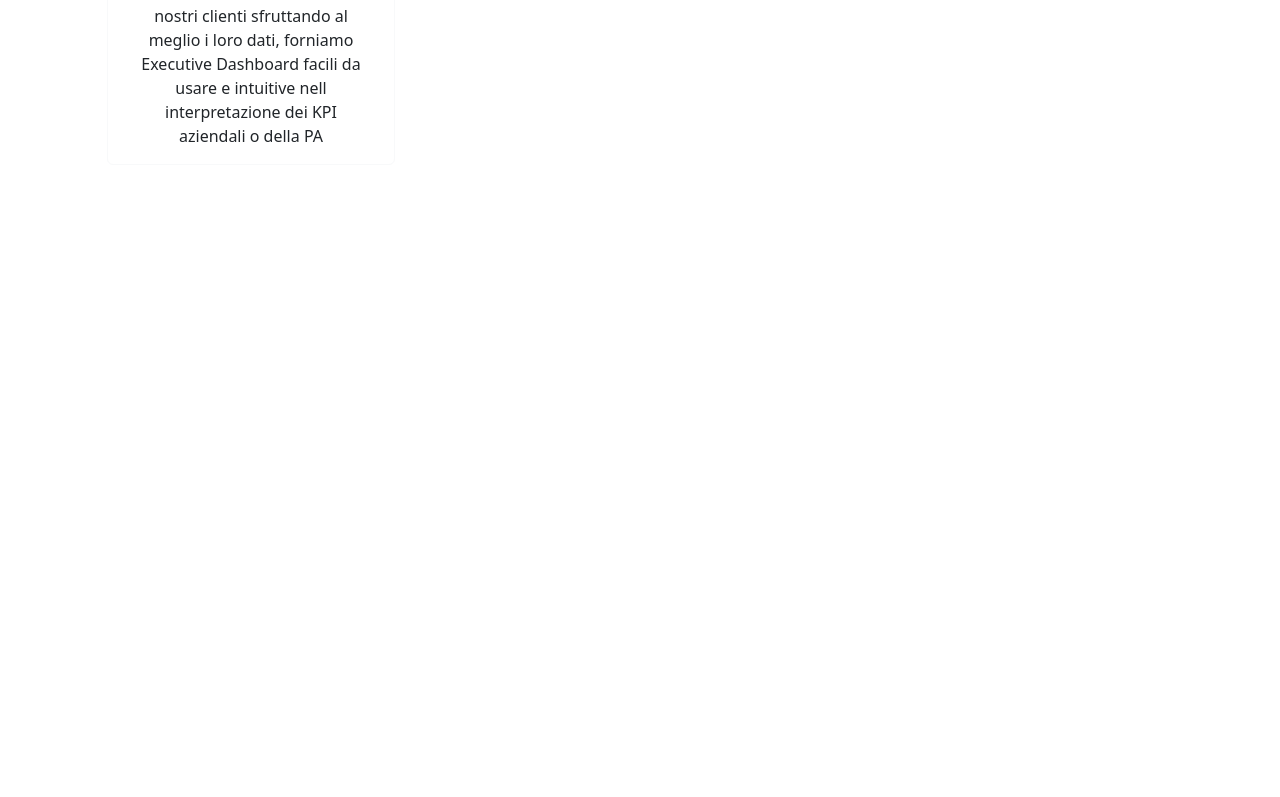
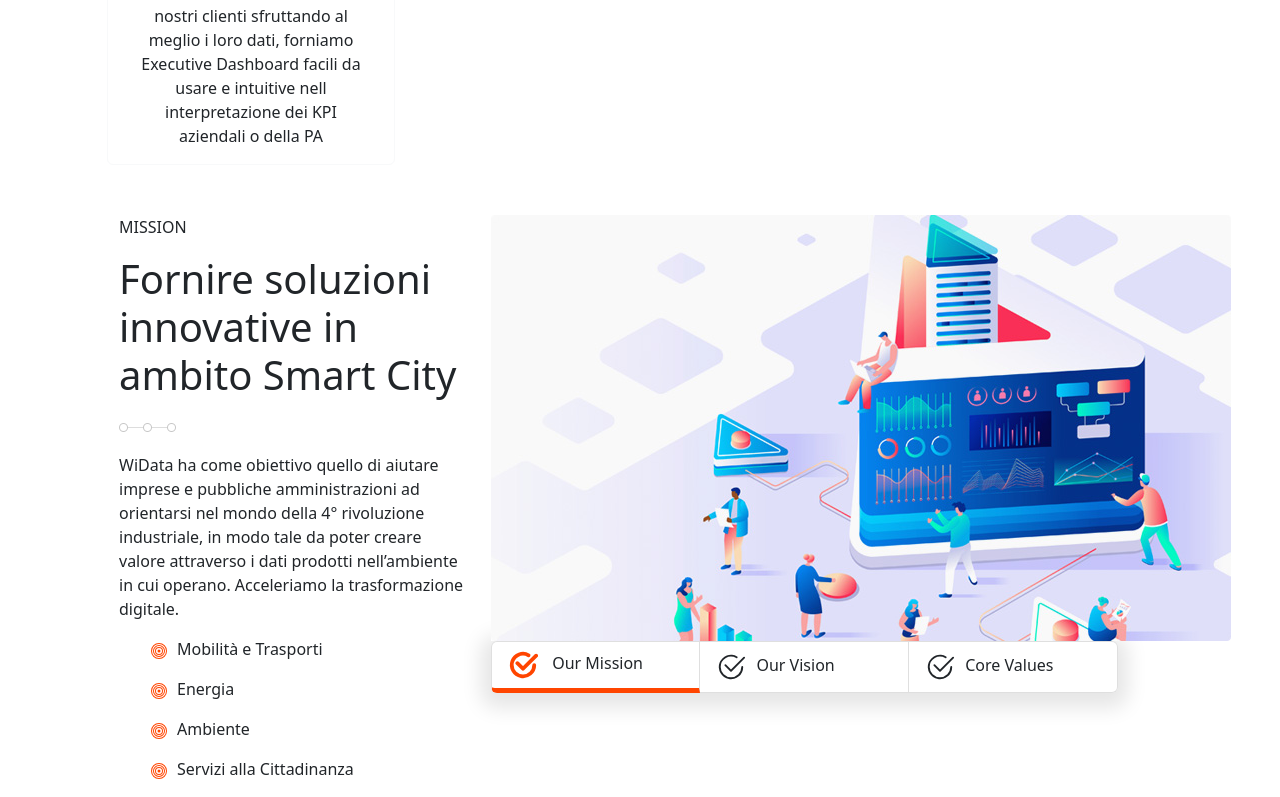
Before and after one commit to Secchi37/Dashboard-Meteo, a React (Create React App) app: page / in a window 1280 px wide. Shown: the part 1526-2323 px from the top of the page. Before the commit the page ends 1691 px from the top, so only its background shows below. Built offline with nearby package versions, Linux system fonts and the light colour scheme.

Commit message:
BoxVocation component

```diff
--- /dev/null
+++ b/src/DATA/DataVocation.js
@@ -0,0 +1,17 @@
+export const vocation = ['Our Mission', 'Our Vision', 'Core Values'];
+
+export const mission = [{
+    title: ['MISSION'], header: ['Fornire soluzioni innovative in ambito Smart City'],
+    text: ['WiData ha come obiettivo quello di aiutare imprese e pubbliche amministrazioni ad orientarsi nel mondo della 4° rivoluzione industriale, in modo tale da poter creare valore attraverso i dati prodotti nell’ambiente in cui operano. Acceleriamo la trasformazione digitale.'],
+    punti: ['Mobilità e Trasporti', 'Energia', 'Ambiente', 'Servizi alla Cittadinanza']
+}];
+export const vision = [{
+    title: ['VISION'], header: ['Migliorare la qualità della vita dei Cittadini'],
+    text: ['I dati oggi creano nuove opportunità per le pubbliche amministrazioni, le aziende ed i singoli cittadini. WiData offre il supporto che serve con soluzioni innovative ad alto valore tecnologico, semplifica processi complessi, crea nuovi modelli di business. Per tutti, ovunque, adesso!'],
+    punti: ['']
+}];
+export const value = [{
+    title: ['VALORI'], header: ['In WiData ogni scelta è guidata da precisi valori aziendali.'],
+    text: ['Tutti i collaboratori e le collaboratrici hanno sempre un ruolo decisivo, crediamo fermamente nella condivisione dei principi aziendali.'],
+    punti: ['Centralità del Cliente', 'Qualità e innovazione', 'Spirito di Squadra', 'Apprendimento continuo', 'Sostenibilità e Responsabilità']
+}];
--- /dev/null
+++ b/src/components/BoxVocation.js
@@ -0,0 +1,116 @@
+import React, { useState } from "react";
+import { Container, Row, Col, Image, ListGroup } from "react-bootstrap";
+import { vocation } from "../DATA/DataVocation";
+import { mission } from "../DATA/DataVocation";
+import { vision } from "../DATA/DataVocation";
+import { value } from "../DATA/DataVocation";
+
+export default function BoxVocation() {
+    const [title, setTitle] = useState(mission[0].title);
+    const [header, setHeader] = useState(mission[0].header);
+    const [text, setText] = useState(mission[0].text);
+    const [punti, setPunti] = useState(mission[0].punti);
+    const [colorM, setColorM] = useState(true);
+    const [colorVi, setColorVi] = useState(false);
+    const [colorVa, setColorVa] = useState(false);
+
+    const changeText = (param) => {
+        switch (param) {
+            case 'mission': {
+                setTitle(mission[0].title);
+                setHeader(mission[0].header);
+                setText(mission[0].text);
+                setPunti(mission[0].punti);
+                setColorM(true);
+                setColorVi(false);
+                setColorVa(false);
+
+                break;
+            }
+            case 'vision': {
+                setTitle(vision[0].title);
+                setHeader(vision[0].header);
+                setText(vision[0].text);
+                setPunti(vision[0].punti);
+                setColorVi(true);
+                setColorVa(false);
+                setColorM(false);
+                break;
+            }
+            case 'value': {
+                setTitle(value[0].title);
+                setHeader(value[0].header);
+                setText(value[0].text);
+                setPunti(value[0].punti);
+                setColorVa(true);
+                setColorM(false);
+                setColorVi(false);
+                break;
+            }
+            default: {
+                setTitle(mission[0].title);
+                setHeader(mission[0].header);
+                setText(mission[0].text);
+                setPunti(mission[0].punti);
+                setColorM(true);
+                setColorVi(false);
+                setColorVa(false);
+            }
+        };
+    }
+
+
+    return (
+        <Container fluid style={{ marginTop: 50, marginLeft: 25 }}>
+            <Row>
+                <Col sm={4}>
+                    <p>{title}</p>
+                    <h1 style={{ marginBottom: 15 }}>{header}</h1>
+                    <Image
+                        // className="d-block mx-auto img-fluid"
+                        alt='alt' src={require("../img/icons/decor-1.png")} />
+                    <p style={{ marginTop: 15 }}>{text}</p>
+                    {punti.map((punti, index) => (
+                        <ul>{punti === '' ? null : <svg xmlns="http://www.w3.org/2000/svg" width="16" height="16" fill="orangered" class="bi bi-bullseye" viewBox="0 0 16 16">
+                            <path d="M8 15A7 7 0 1 1 8 1a7 7 0 0 1 0 14zm0 1A8 8 0 1 0 8 0a8 8 0 0 0 0 16z" />
+                            <path d="M8 13A5 5 0 1 1 8 3a5 5 0 0 1 0 10zm0 1A6 6 0 1 0 8 2a6 6 0 0 0 0 12z" />
+                            <path d="M8 11a3 3 0 1 1 0-6 3 3 0 0 1 0 6zm0 1a4 4 0 1 0 0-8 4 4 0 0 0 0 8z" />
+                            <path d="M9.5 8a1.5 1.5 0 1 1-3 0 1.5 1.5 0 0 1 3 0z" />
+                        </svg>}
+
+                            <il style={{ marginLeft: 10 }}>{punti}</il></ul>))}
+                </Col>
+                <Col sm={7} s>
+                    <Image alt="vocation" src={require("../img/background/video-1.jpg")} />
+                    <ListGroup horizontal style={{ boxShadow: ' 0px 5px 20px 10px rgba(0, 0, 0, 0.10)' }}>
+                        <ListGroup.Item action onClick={() => changeText('mission')} onMouseEnter={() => { setColorM(true) }} onMouseLeave={() => { title === mission[0].title ? setColorM(true) : setColorM(false) }}
+                            style={!colorM ? { borderBottonColor: 'currentColor' } : { borderBottomColor: 'orangered', borderBottomWidth: 5 }}>
+                            <svg xmlns="http://www.w3.org/2000/svg" width="30" height="30" fill={!colorM ? 'currentColor' : 'orangered'} stroke={!colorM ? null : 'orangered'} class="bi bi-check2-circle" viewBox="0 0 16 16">
+                                <path d="M2.5 8a5.5 5.5 0 0 1 8.25-4.764.5.5 0 0 0 .5-.866A6.5 6.5 0 1 0 14.5 8a.5.5 0 0 0-1 0 5.5 5.5 0 1 1-11 0z" />
+                                <path d="M15.354 3.354a.5.5 0 0 0-.708-.708L8 9.293 5.354 6.646a.5.5 0 1 0-.708.708l3 3a.5.5 0 0 0 .708 0l7-7z" />
+                            </svg>  <il style={{ marginLeft: 10 }}>{vocation[0]}</il>
+                        </ListGroup.Item>
+                        <ListGroup.Item action onClick={() => changeText('vision')} onMouseEnter={() => { setColorVi(true) }} onMouseLeave={() => { title === vision[0].title ? setColorVi(true) : setColorVi(false) }}
+                            style={!colorVi ? { borderBottonColor: 'currentColor' } : { borderBottomColor: 'orangered', borderBottomWidth: 5 }}>
+                            <svg xmlns="http://www.w3.org/2000/svg" width="30" height="30" fill={!colorVi ? 'currentColor' : 'orangered'} stroke={!colorVi ? null : 'orangered'} class="bi bi-check2-circle" viewBox="0 0 16 16">
+                                <path d="M2.5 8a5.5 5.5 0 0 1 8.25-4.764.5.5 0 0 0 .5-.866A6.5 6.5 0 1 0 14.5 8a.5.5 0 0 0-1 0 5.5 5.5 0 1 1-11 0z" />
+                                <path d="M15.354 3.354a.5.5 0 0 0-.708-.708L8 9.293 5.354 6.646a.5.5 0 1 0-.708.708l3 3a.5.5 0 0 0 .708 0l7-7z" />
+                            </svg>
+                            <il style={{ marginLeft: 10 }}>{vocation[1]}</il>
+                        </ListGroup.Item>
+                        <ListGroup.Item action onClick={() => changeText('value')} onMouseEnter={() => { setColorVa(true) }} onMouseLeave={() => { title === value[0].title ? setColorVa(true) : setColorVa(false) }}
+                            style={!colorVa ? { borderBottonColor: 'currentColor' } : { borderBottomColor: 'orangered', borderBottomWidth: 5 }}>
+                            <svg xmlns="http://www.w3.org/2000/svg" width="30" height="30" fill={!colorVa ? 'currentColor' : 'orangered'} stroke={!colorVa ? null : 'orangered'} class="bi bi-check2-circle" viewBox="0 0 16 16">
+                                <path d="M2.5 8a5.5 5.5 0 0 1 8.25-4.764.5.5 0 0 0 .5-.866A6.5 6.5 0 1 0 14.5 8a.5.5 0 0 0-1 0 5.5 5.5 0 1 1-11 0z" />
+                                <path d="M15.354 3.354a.5.5 0 0 0-.708-.708L8 9.293 5.354 6.646a.5.5 0 1 0-.708.708l3 3a.5.5 0 0 0 .708 0l7-7z" />
+                            </svg>
+                            <il style={{ marginLeft: 10 }}>{vocation[2]}</il>
+
+                        </ListGroup.Item>
+
+                    </ListGroup>
+                </Col>
+            </Row>
+        </Container>
+    )
+}
--- a/src/pages/HomePage.js
+++ b/src/pages/HomePage.js
@@ -1,6 +1,7 @@
 import React from "react";
 import { Container,Image} from "react-bootstrap";
 import CardTecnologie from "../components/CardTecnologie";
+import BoxVocation from "../components/BoxVocation";
 import { dataCard } from "../DATA/DataCard";
 import "../App.css";
 
@@ -24,6 +25,9 @@ export default function HomePage(props) {
           <Image  className="d-block mx-auto img-fluid" alt='alt' src={require("../img/icons/decor-1.png")}/>
            <CardTecnologie dataCard={dataCard}/>
           </div>
+          <div>
+          <BoxVocation/>
+          </div>
       </Container>
   );
 }
```
Also changed, not shown: src/img/background/video-1.jpg (added).
